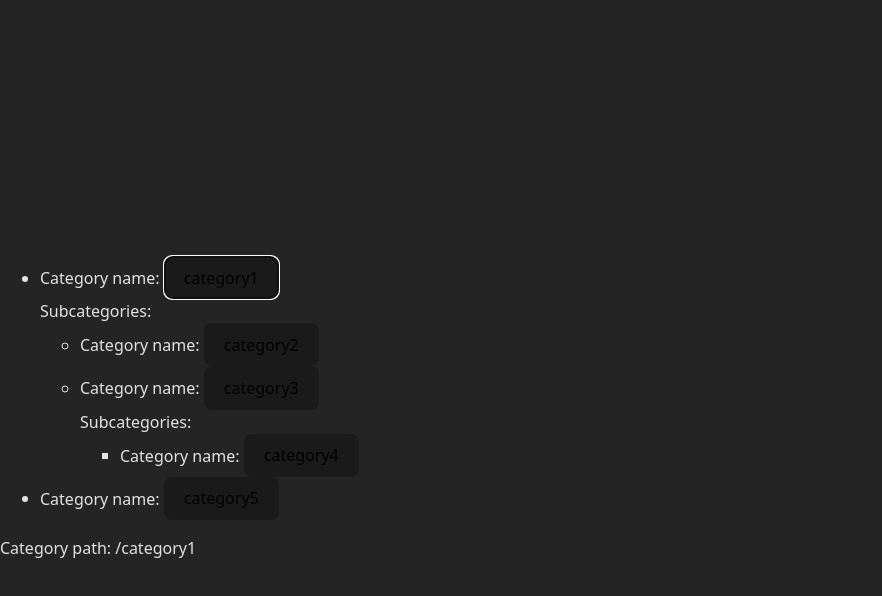
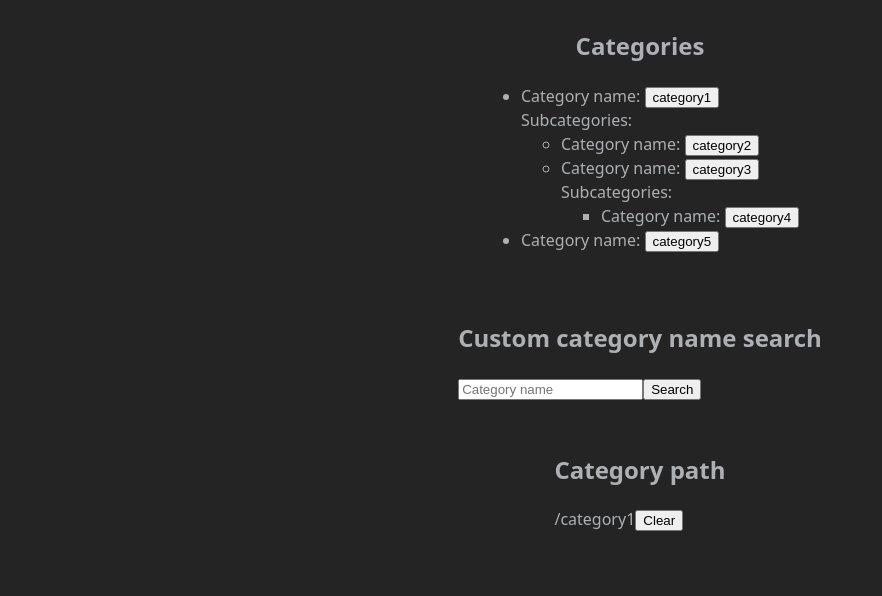
Before and after one commit to PepCarmona/alten-categories-path, a Vue app: page / in a window 1280 px wide. Both pictures are taken after a click on the button "category1". Shown: the top 596 px of the page, without its empty margins (0-882 px from the left). Built offline with nearby package versions, Linux system fonts and the light colour scheme.

Commit message:
create styled category title

```diff
--- /dev/null
+++ b/src/components/CategoryInput.vue
@@ -0,0 +1,23 @@
+<script lang="ts" setup>
+import { ref } from 'vue';
+import CategoryTitle from './CategoryTitle.vue';
+
+interface CategoryInputEmits {
+  (eventName: 'search', inputText: string): void;
+}
+const emit = defineEmits<CategoryInputEmits>();
+
+const inputText = ref<string>('');
+</script>
+
+<template>
+  <div class="category-input">
+    <CategoryTitle>Custom category name search</CategoryTitle>
+
+    <input type="text" placeholder="Category name" v-model="inputText" />
+
+    <button @click="emit('search', inputText)">Search</button>
+  </div>
+</template>
+
+<style scoped></style>
--- a/src/components/CategoryPath.vue
+++ b/src/components/CategoryPath.vue
@@ -2,12 +2,18 @@
 import { computed } from 'vue';
 import { getCategoryPath } from '../helpers/getCategoryPath';
 import type { Category } from '../types/category';
+import CategoryTitle from './CategoryTitle.vue';
 
 interface CategoryPathProps {
   categories: Category[];
   categoryName: string;
 }
 const props = defineProps<CategoryPathProps>();
+
+interface CategoryPathEmits {
+  (eventName: 'clear'): void;
+}
+const emit = defineEmits<CategoryPathEmits>();
 
 const categoryPath = computed<string | null>(() =>
   getCategoryPath(props.categories, props.categoryName)
@@ -16,9 +22,15 @@ const categoryPath = computed<string | null>(() =>
 
 <template>
   <div class="category-path">
+    <CategoryTitle>Category path</CategoryTitle>
+
     <span class="error" v-if="categoryPath === null">
-      Unknown category path. Category name not found.
+      Category name not found.
     </span>
-    <span v-else>Category path: {{ categoryPath }}</span>
+    <span v-else>{{ categoryPath }}</span>
+
+    <button @click="emit('clear')">Clear</button>
   </div>
 </template>
+
+<style scoped></style>
--- /dev/null
+++ b/src/components/CategoryTitle.vue
@@ -0,0 +1,11 @@
+<template>
+  <h2 class="title"><slot /></h2>
+</template>
+
+<style scoped>
+.title {
+  text-align: center;
+
+  font-weight: 600;
+}
+</style>
--- a/src/components/CategoryTree.vue
+++ b/src/components/CategoryTree.vue
@@ -1,6 +1,7 @@
 <script setup lang="ts">
 import type { Category } from '../types/category';
 import CategoryDetails from './CategoryDetails.vue';
+import CategoryTitle from './CategoryTitle.vue';
 
 interface CategoryTreeProps {
   categories: Category[];
@@ -15,6 +16,8 @@ const emit = defineEmits<CategoryTreeEmits>();
 
 <template>
   <div class="category-tree">
+    <CategoryTitle>Categories</CategoryTitle>
+
     <ul>
       <li v-for="category in props.categories" :key="category.name">
         <CategoryDetails
@@ -24,3 +27,9 @@ const emit = defineEmits<CategoryTreeEmits>();
     </ul>
   </div>
 </template>
+
+<style scoped>
+.category-tree .title {
+  text-align: center;
+}
+</style>
--- a/src/components/InteractiveCategoryPath.vue
+++ b/src/components/InteractiveCategoryPath.vue
@@ -3,6 +3,7 @@ import { ref } from 'vue';
 import type { Category } from '../types/category';
 import CategoryPath from './CategoryPath.vue';
 import CategoryTree from './CategoryTree.vue';
+import CategoryInput from './CategoryInput.vue';
 
 interface InteractiveCategoryPathProps {
   categories: Category[];
@@ -17,9 +18,23 @@ const selectedCategoryName = ref<string | null>(null);
     <CategoryTree
       :categories="props.categories"
       @select-category="selectedCategoryName = $event" />
+    <CategoryInput @search="selectedCategoryName = $event" />
     <CategoryPath
       v-if="selectedCategoryName !== null"
       :categories="props.categories"
-      :categoryName="selectedCategoryName" />
+      :categoryName="selectedCategoryName"
+      @clear="selectedCategoryName = null" />
   </div>
 </template>
+
+<style scoped>
+.interactive-category-path {
+  display: flex;
+  flex-direction: column;
+  gap: 2em;
+
+  align-items: center;
+
+  margin: auto;
+}
+</style>
--- a/src/style.css
+++ b/src/style.css
@@ -4,7 +4,7 @@
   font-weight: 400;
 
   color-scheme: light dark;
-  color: rgba(255, 255, 255, 0.87);
+  color: #adb0b4;
   background-color: #242424;
 
   font-synthesis: none;
@@ -12,48 +12,3 @@
   -webkit-font-smoothing: antialiased;
   -moz-osx-font-smoothing: grayscale;
 }
-
-a {
-  font-weight: 500;
-  color: #646cff;
-  text-decoration: inherit;
-}
-a:hover {
-  color: #535bf2;
-}
-
-body {
-  margin: 0;
-  display: flex;
-  place-items: center;
-  min-width: 320px;
-  min-height: 100vh;
-}
-
-h1 {
-  font-size: 3.2em;
-  line-height: 1.1;
-}
-
-button {
-  border-radius: 8px;
-  border: 1px solid transparent;
-  padding: 0.6em 1.2em;
-  font-size: 1em;
-  font-weight: 500;
-  font-family: inherit;
-  background-color: #1a1a1a;
-  cursor: pointer;
-  transition: border-color 0.25s;
-}
-button:hover {
-  border-color: #646cff;
-}
-button:focus,
-button:focus-visible {
-  outline: 4px auto -webkit-focus-ring-color;
-}
-
-.card {
-  padding: 2em;
-}
```
